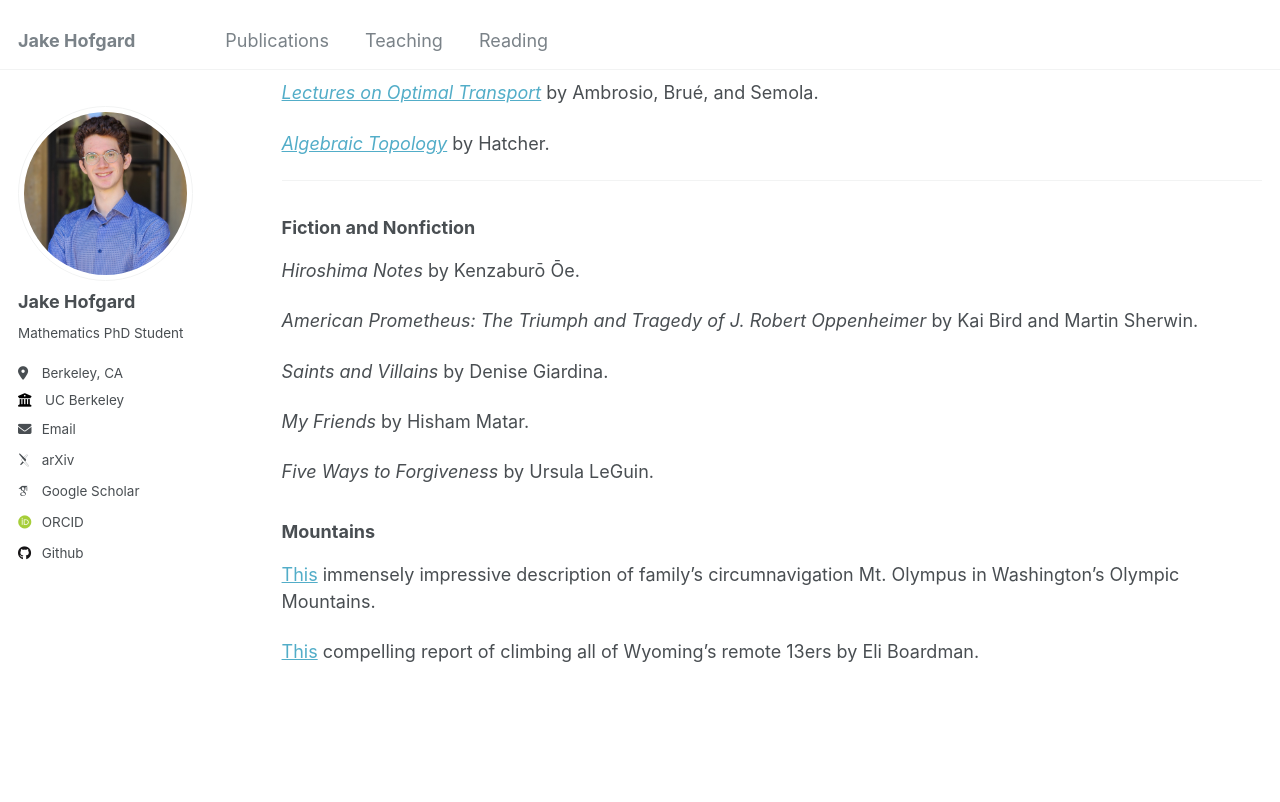
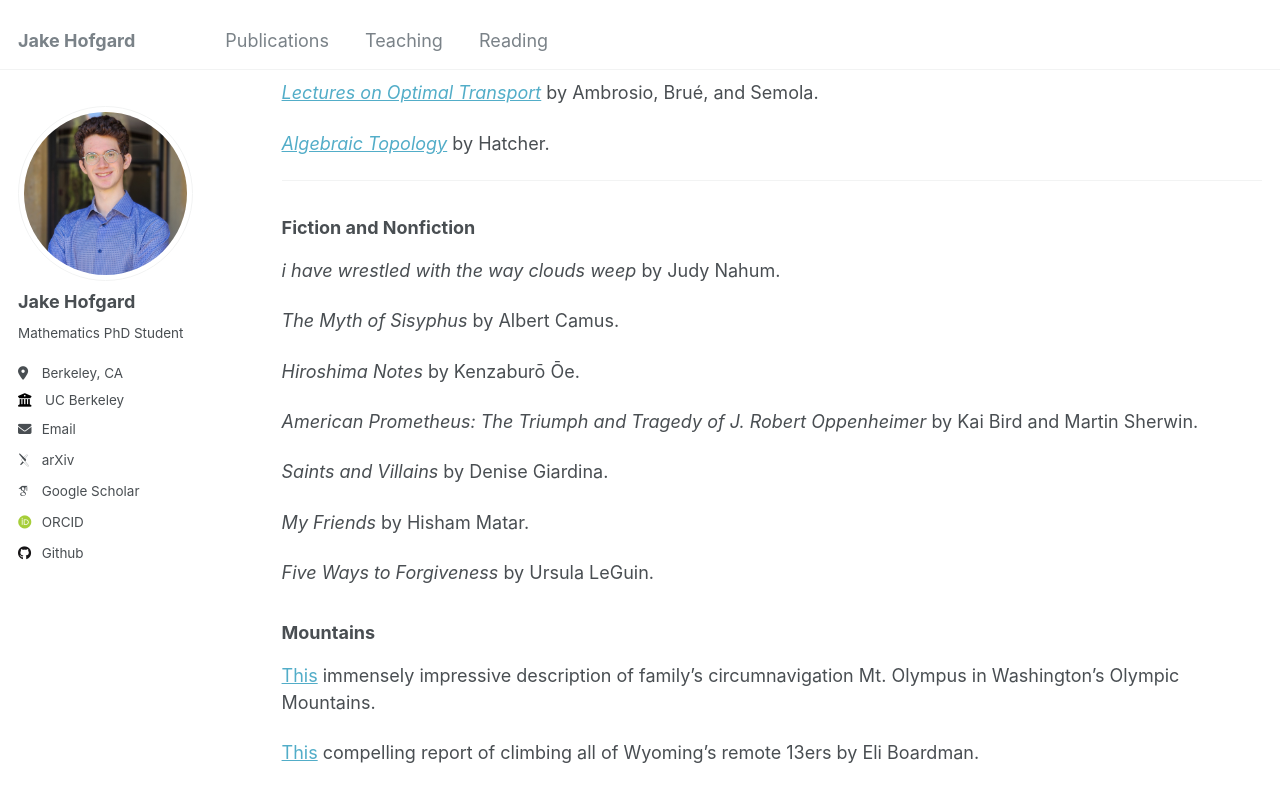
Before and after one commit to jakehofgard/jakehofgard.github.io, a Jekyll site: the page built from _pages/reading.md, in a window 1280 px wide and 900 px high, scrolled down 556 px. Shown: the top 802 px of the window. Built offline with Jekyll 4.4.1, drawn with Linux system fonts in a browser that asks for light colours; some web fonts are replaced.

Commit message:
Update reading.md

```diff
--- a/_pages/reading.md
+++ b/_pages/reading.md
@@ -32,6 +32,10 @@ As a I begin my PhD, I aim to catalogue the books and survey papers that I read
 
 ### Fiction and Nonfiction
 
+*i have wrestled with the way clouds weep* by Judy Nahum.
+
+*The Myth of Sisyphus* by Albert Camus.
+
 *Hiroshima Notes* by Kenzaburō Ōe.
 
 *American Prometheus: The Triumph and Tragedy of J. Robert Oppenheimer* by Kai Bird and Martin Sherwin.
```
